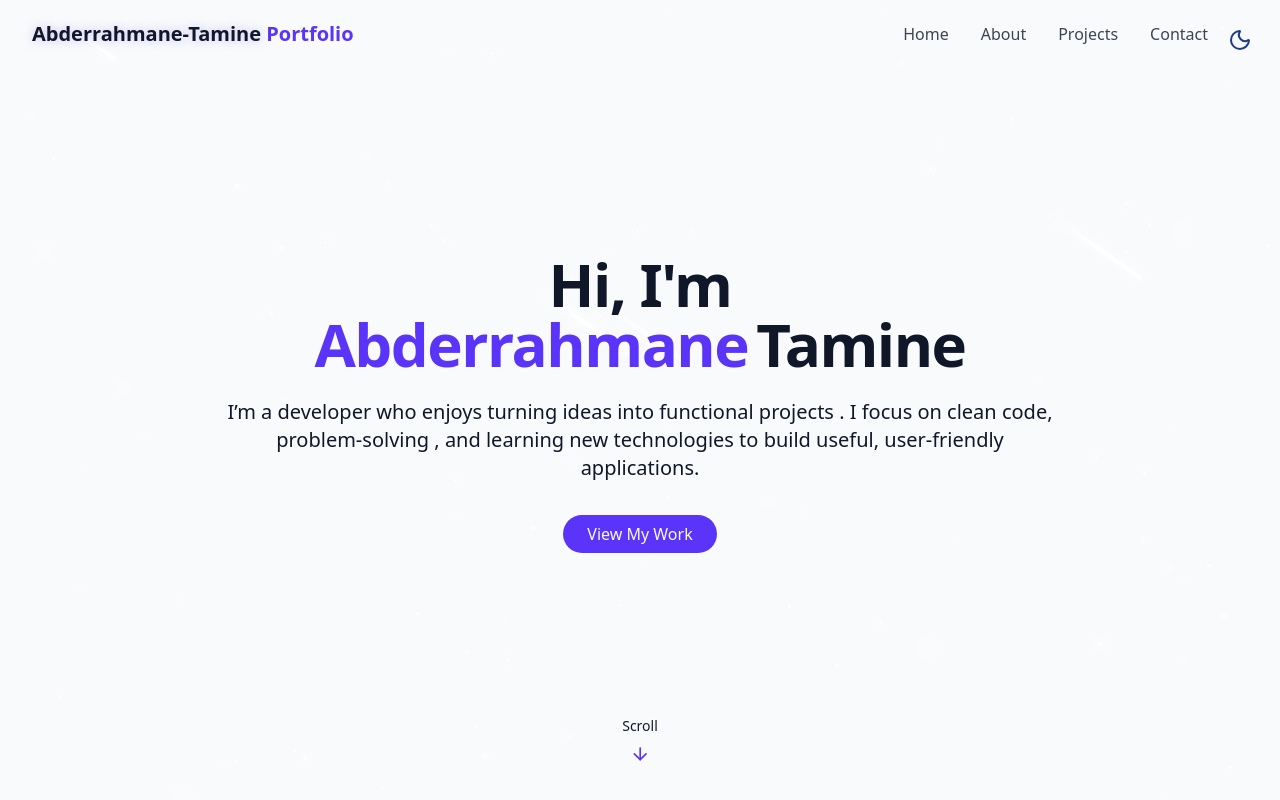
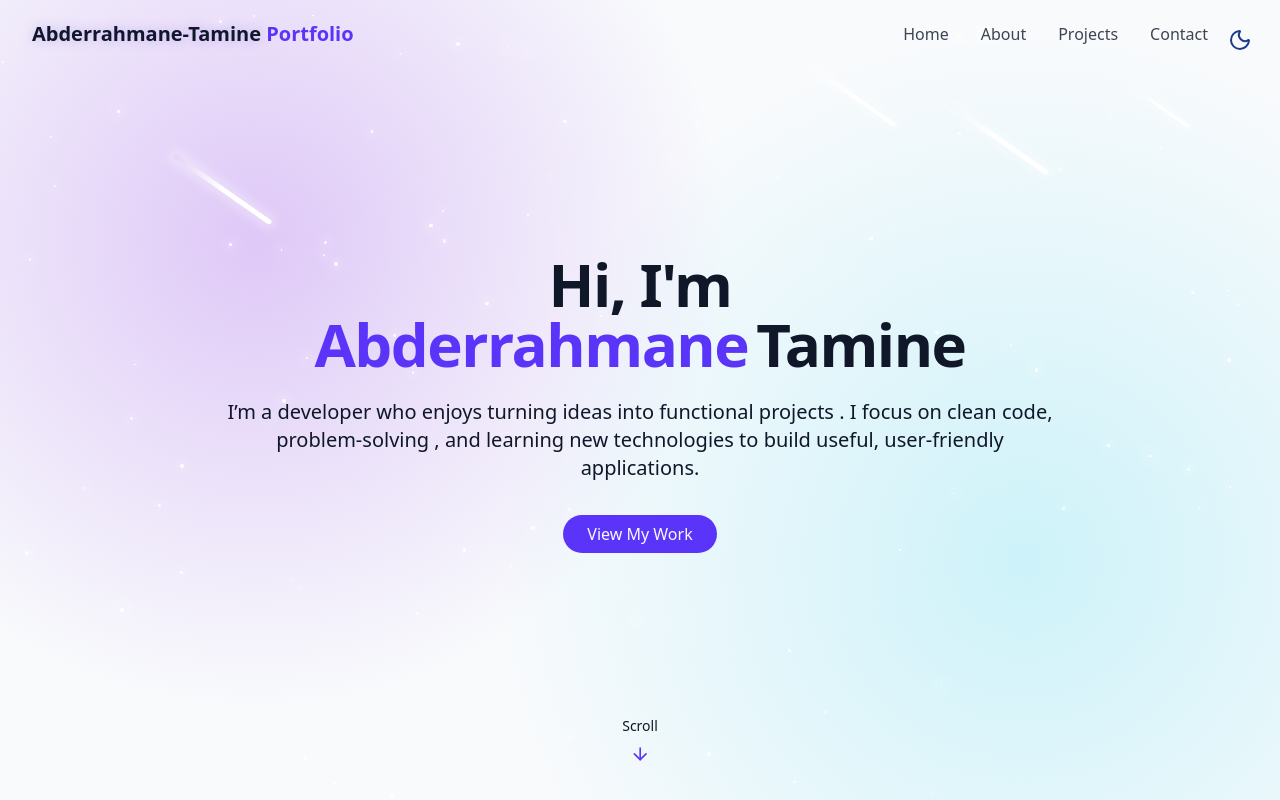
Before and after one commit to abdo2008new/Portfolio, a React (Vite) app: page / in a window 1280 px wide. Shown: the top 800 px of the page. Built offline with nearby package versions, Linux system fonts and the light colour scheme.

Commit message:
update portfolio

```diff
--- a/src/Components/AboutSection.jsx
+++ b/src/Components/AboutSection.jsx
@@ -4,7 +4,7 @@ import { Briefcase, Code,User } from "lucide-react";
 export const AboutSection = () => {
     return (
         <section id="about" className="py-24 px-4 realtive">
-            <div className="container mx-auto max-w-5xl">
+            <div className="relative z-10 container mx-auto max-w-5xl">
                 <h2 className="text-3xl md:text-4xl mb-12 text-center">
                     About <span className="text-primary">Me</span>
                 </h2>
@@ -23,7 +23,7 @@ export const AboutSection = () => {
             to create high-quality software that meets the needs of users
             and businesses alike.
         </p>
-        <div className="flex flex-col sm:flex-row gap-4 pt-4 justify-center">
+        <div className="relative z-10 flex flex-col sm:flex-row gap-4 pt-4 justify-center">
         <a href="#contact" className="cosmic-button"> Get in Touch</a>
         <a href="/projects/Abderrahmane-tamine%20CV.pdf" download className="px-6 py-2 border border-primary text-primary rounded-md hover:bg-primary hover:text-background transition-colors duration-300">Download CV</a>
         </div>
@@ -43,6 +43,7 @@ export const AboutSection = () => {
                         </div>
                     </div>
                 </div>
+                {/* UI/UX Design */}
                 <div className="gradient-border p-6 card-hover">
                     <div className="flex items-start gap-4">
                         <div className="p-3 rounded-full bg-primary/10">
@@ -57,6 +58,7 @@ export const AboutSection = () => {
                         </div>
                     </div>
                 </div>
+                {/* Project Management */}
                 <div className="gradient-border p-6 card-hover">
                     <div className="flex items-start gap-4">
                         <div className="p-3 rounded-full bg-primary/10">
--- a/src/Components/Footer.jsx
+++ b/src/Components/Footer.jsx
@@ -1,8 +1,8 @@
 import { ArrowUp } from "lucide-react";
 export const Footer = () => {
     return (
-        <footer className="bg-gray-800 text-white py-4 mt-8">
-            <div className="container mx-auto text-center">
+        <footer className="relative z-10 bg-gray-800 text-white py-4 mt-8">
+            <div className="relative z-10  container mx-auto text-center">
                 <p>&copy; {new Date().getFullYear()} Abderrahmane.Tamine. &nbsp; All rights reserved.</p>
                 <a href="#home" className="text-primary hover:underline"><ArrowUp /></a>
             </div>
--- /dev/null
+++ b/src/Components/GalaxyBackground.jsx
@@ -0,0 +1,106 @@
+import React, { useEffect, useState } from "react";
+
+export const GalaxyBackground = () => {
+  const [stars, setStars] = useState([]);
+  const [meteors, setMeteors] = useState([]);
+
+  useEffect(() => {
+    generateStars();
+    generateMeteors();
+
+    const handleResize = () => generateStars();
+    window.addEventListener("resize", handleResize);
+
+    // Respawn meteors regularly so they don’t all delay
+    const meteorInterval = setInterval(() => {
+      generateMeteors();
+    }, 2000); // every 2s new meteors
+
+    return () => {
+      window.removeEventListener("resize", handleResize);
+      clearInterval(meteorInterval);
+    };
+  }, []);
+
+  const generateStars = () => {
+    const numberOfStars = Math.floor(
+      (window.innerWidth * window.innerHeight) / 10000
+    );
+    const newStars = [];
+    for (let i = 0; i < numberOfStars; i++) {
+      newStars.push({
+        id: i,
+        size: Math.random() * 3 + 1,
+        x: Math.random() * 100,
+        y: Math.random() * 100,
+        opacity: Math.random() * 0.5 + 0.5,
+        animationDuration: Math.random() * 4 + 2,
+        animationDelay: Math.random() * 5, // randomize start
+      });
+    }
+    setStars(newStars);
+  };
+
+const generateMeteors = () => {
+  const numberOfMeteors = 4;
+  const newMeteors = [];
+  for (let i = 0; i < numberOfMeteors; i++) {
+    newMeteors.push({
+      id: Math.random(), // unique key
+      size: Math.random() * 2 + 1,
+      x: Math.random() * 100,
+      y: Math.random() * 20,
+      delay: Math.random() * 0,   // ⚡ almost no waiting (0–0.5s max)
+      animationDuration: Math.random() * 3 + 3, // 3–6s for fast falling
+    });
+  }
+  setMeteors(newMeteors);
+};
+
+
+  return (
+    <div className="fixed inset-0 z-0 overflow-hidden pointer-events-none">
+  {/* Background that reacts to theme */}
+  <div className="absolute inset-0 bg-background transition-colors duration-500" />
+
+  {/* Galaxy Nebula overlays */}
+  <div className="absolute inset-0 bg-[radial-gradient(circle_at_20%_30%,rgba(147,51,234,0.25),transparent_40%)] animate-[nebula-drift_40s_ease-in-out_infinite]" />
+  <div className="absolute inset-0 bg-[radial-gradient(circle_at_80%_70%,rgba(34,211,238,0.20),transparent_45%)] animate-[nebula-drift-2_48s_ease-in-out_infinite]" />
+  <div className="absolute inset-0 bg-[radial-gradient(circle_at_50%_50%,rgba(255,255,255,0.06),transparent_55%)]" />
+
+  {/* Stars */}
+  {stars.map((star) => (
+    <div
+      key={star.id}
+      className="star animate-pulse-subtle"
+      style={{
+        width: star.size + "px",
+        height: star.size + "px",
+        left: star.x + "%",
+        top: star.y + "%",
+        opacity: star.opacity,
+        animationDuration: star.animationDuration + "s",
+        animationDelay: star.animationDelay + "s",
+      }}
+    />
+  ))}
+
+  {/* Meteors */}
+  {meteors.map((meteor) => (
+    <div
+      key={meteor.id}
+      className="meteor animate-meteor"
+      style={{
+        width: meteor.size * 50 + "px",
+        height: meteor.size * 2 + "px",
+        left: meteor.x + "%",
+        top: meteor.y + "%",
+        animationDelay: meteor.delay + "s",
+        animationDuration: meteor.animationDuration + "s",
+      }}
+    />
+  ))}
+</div>
+
+  );
+};
--- a/src/Components/StarBackground.jsx
+++ /dev/null
@@ -1,101 +0,0 @@
-
-import React, { useEffect  } from 'react';
-import { useState } from "react";
-
-
-export const StarBackground = () => {
-
-    //size ,id,x,y,opacity,animationDuration
-
-    const [stars, setStars] = React.useState([]);
-    const [meteors, setMeteors] = React.useState([]);
-
-    useEffect(() => {
-        generateStars();
-        generateMeteors();
-        const handleResize = () => {
-            generateStars();
-        };
-        window.addEventListener("resize", handleResize);
-        return () => {
-            window.removeEventListener("resize", handleResize);
-        };
-    }, []);
-
-    const generateStars = () => {
-        const numberOfStars = Math.floor(window.innerWidth * window.innerHeight / 10000);
-
-            const newStars = [];
-
-    for (let i = 0; i < numberOfStars; i++) {
-        newStars.push({
-            id:i,
-            size:Math.random() * 3 + 1,
-            x:Math.random() * 100,
-            y:Math.random() * 100,
-            opacity:Math.random()*0.5 + 0.5,
-            animationDuration:Math.random() * 4 + 2,
-        })
-    }
-        setStars(newStars);
-    }
-
-    const generateMeteors = () => {
-        const numberOfMeteors = 4;
-
-            const newMeteors = [];
-
-    for (let i = 0; i < numberOfMeteors; i++) {
-        newMeteors.push({
-            id:i,
-            size:Math.random() * 2 + 1,
-            x:Math.random() * 100,
-            y:Math.random() * 20,
-            delay:Math.random()*15,
-            animationDuration:Math.random() * 3 + 3,
-        })
-    }
-        setMeteors(newMeteors);
-    }
-
-
-
-
-
-
-
-
-
-return (
-    <div className="fixed inset-0 z-10 overflow-hidden pointer-events-none">
-        {stars.map((star) => (
-            <div
-                key={star.id}
-                className="star animate-pulse-subtle"
-                style={{
-                    width: star.size + "px",
-                    height: star.size + "px",
-                    left: star.x + "%",
-                    top: star.y + "%",
-                    opacity: star.opacity,
-                    animationDuration: star.animationDuration + "s",
-                }}
-            />
-        ))}
-        {meteors.map((meteor) => (
-            <div
-                key={meteor.id}
-                className="meteor animate-meteor"
-                style={{
-                    width: meteor.size*50 + "px",
-                    height: meteor.size*2 + "px",
-                    left: meteor.x + "%",
-                    top: meteor.y + "%",
-                    animationDelay: meteor.delay,
-                    animationDuration: meteor.animationDuration + "s",
-                }}
-            />
-        ))}
-    </div>
-);
-}
--- a/src/Components/ThenavBar.jsx
+++ b/src/Components/ThenavBar.jsx
@@ -59,7 +59,7 @@ return () => {
 
     return (
         <nav className={cn(
-            "fixed w-full z-50 transition-all duration-300",
+            "relative z-10 fixed w-full z-50 transition-all duration-300",
             isScrolled ? "py-3 bg-background/80 backdrop-blur-md shadow-xs" : "py-5"
         )}>
             <div className="container flex items-center justify-between">
@@ -87,7 +87,7 @@ return () => {
 
                 {/* Mobile menu button */}
                 <button
-                    className="mr-18 md:hidden p-2 text-foreground z-50"
+                    className=" mr-18 md:hidden p-2 text-foreground z-50"
                     aria-label={isMenuOpen ? "Close menu" : "Open menu"}
                     onClick={() => setIsMenuOpen(prev => !prev)}
                 >
--- a/src/Pages/Home.jsx
+++ b/src/Pages/Home.jsx
@@ -1,6 +1,6 @@
 import React from 'react';
 import { ThemeToggle } from '../Components/ThemeToggle';
-import { StarBackground } from '../Components/StarBackground.jsx';
+import { GalaxyBackground } from '../Components/GalaxyBackground.jsx';
 import { ThenavBar } from '../Components/ThenavBar.jsx';
 import { HomeSection } from '../Components/HomeSection.jsx';
 import { AboutSection } from '../Components/AboutSection.jsx';
@@ -18,7 +18,7 @@ export const Home = ()=>{
         {/* theme toggle */}
     <ThemeToggle />
         {/* background effects*/}
-    <StarBackground />
+    <GalaxyBackground />
         {/* Navbar */}
     <ThenavBar />
         {/* Main Content */}
```
